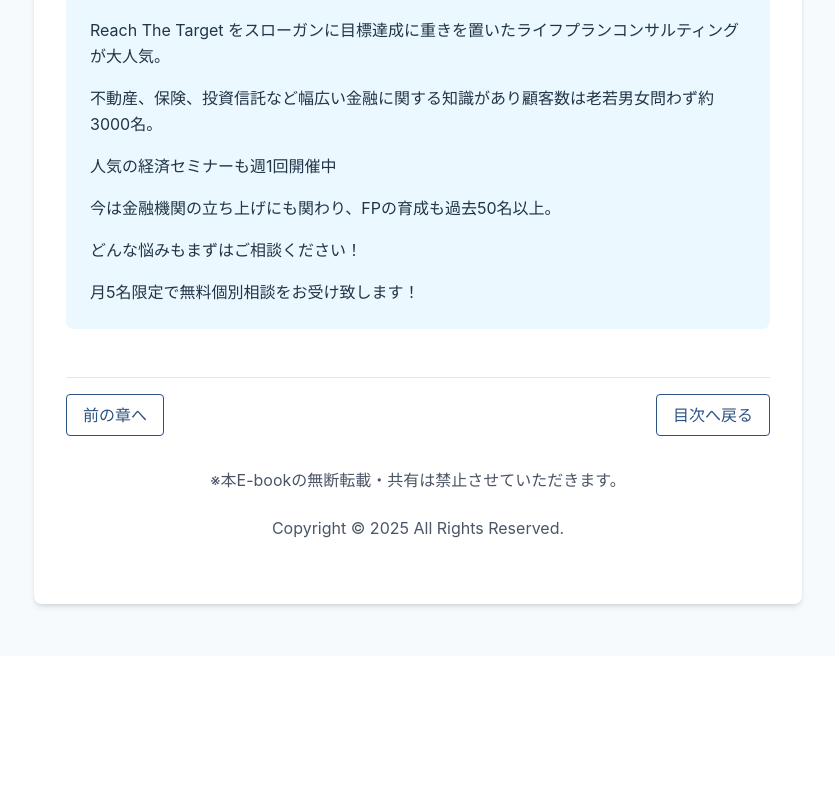
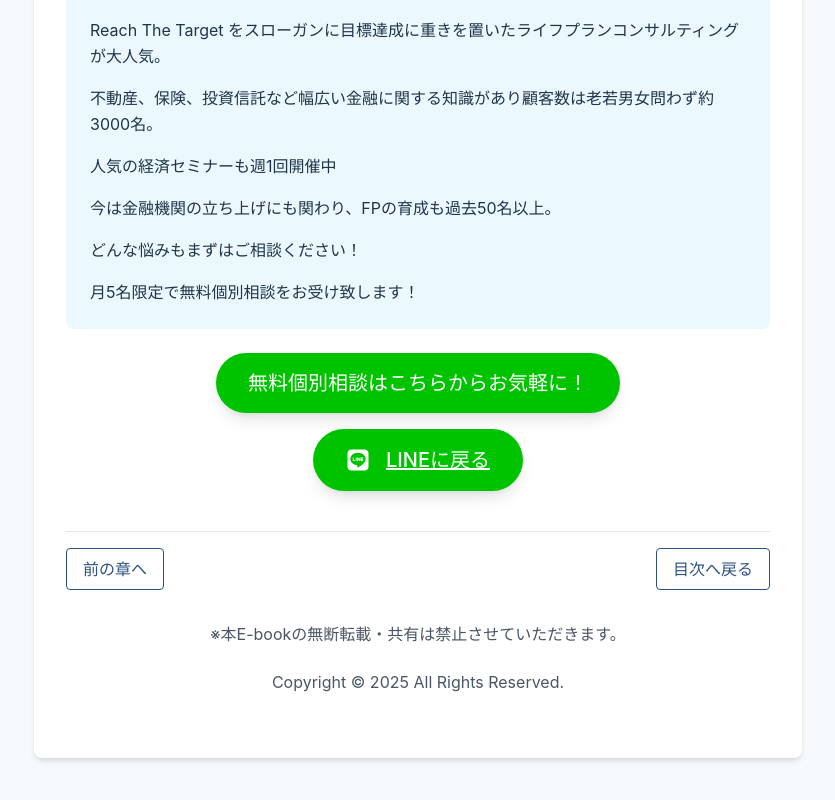
Before and after one commit to marky808/hige-LP, a React (Vite) app: page /ebook/chapter3 in a window 1280 px wide. Shown: the part 2941-3741 px from the top of the page, without its empty margins (222-1057 px from the left). Before the commit the page ends 3597 px from the top, so only its background shows below. Built offline with nearby package versions, Linux system fonts and the light colour scheme.

Commit message:
design optimize, new button and link add

```diff
--- a/src/pages/EbookChapter3.jsx
+++ b/src/pages/EbookChapter3.jsx
@@ -1,5 +1,6 @@
 import React from "react";
 import { useNavigate } from "react-router-dom";
+import { FaLine } from "react-icons/fa";
 import "../assets/css/ebook.module.css";
 
 const Chapter3 = () => {
@@ -203,7 +204,26 @@ const Chapter3 = () => {
                         </p>
                     </div>
                 </div>
-                <div className="flex justify-between mt-12 pt-4 border-t border-gray-200">
+                <div className="flex flex-col gap-4 justify-center items-center mt-6">
+                    <a
+                        href="https://www.jicoo.com/t/EGWbrqfX1y_B/e/Avza59cr"
+                        target="_blank"
+                        className="flex items-center text-center gap-x-2 !bg-[#00c300] hover:!bg-[#007700] !text-white !py-4 !px-8 !rounded-full shadow-lg !text-xl focus:!outline-none"
+                    >
+                        無料個別相談はこちらからお気軽に！
+                    </a>
+
+                    <button
+                        onClick={() => navigate("#")}
+                        className="flex items-center gap-x-2 !bg-[#00c300] hover:!bg-[#007700] text-white !py-4 !px-8 !rounded-full shadow-lg transition-transform transform hover:-translate-y-1 underline !text-xl focus:!outline-none"
+                    >
+                        <div className="mr-2 text-2xl font-bold">
+                            <FaLine />
+                        </div>
+                        LINEに戻る
+                    </button>
+                </div>
+                <div className="flex justify-between items-center mt-10 pt-4 border-t border-gray-200">
                     <a
                         onClick={goToChapter2}
                         className="!text-[#2c5282] border border-[#2c5282] rounded px-4 py-2 hover:bg-[#2c5282] hover:!text-white cursor-pointer"
@@ -218,8 +238,12 @@ const Chapter3 = () => {
                     </a>
                 </div>
                 <footer className="text-center py-6 md:py-8 text-gray-600 text-sm">
-                    <p className="text-base">※本E-bookの無断転載・共有は禁止させていただきます。</p>
-                    <p className="text-base mt-6">Copyright © 2025 All Rights Reserved.</p>
+                    <p className="text-base">
+                        ※本E-bookの無断転載・共有は禁止させていただきます。
+                    </p>
+                    <p className="text-base mt-6">
+                        Copyright © 2025 All Rights Reserved.
+                    </p>
                 </footer>
             </div>
         </div>
--- a/src/pages/PersonalRisk.jsx
+++ b/src/pages/PersonalRisk.jsx
@@ -61,7 +61,7 @@ const PersonalRisk = () => {
           {/* CTA Button */}
           <button
             onClick={() => navigate("/personal-risk/quiz")}
-            className="!bg-[#00c300] text-white font-semibold !py-4 !px-8 !rounded-full shadow-lg hover:bg-[#009900] transition-all focus:!outline-none animated"
+            className="!bg-[#00c300]  text-white font-semibold !py-4 !px-8 !rounded-full shadow-lg hover:!bg-[#009900] hover:!border-[#007700] transition-all focus:!outline-none animated"
             style={{ animationDelay: "0.6s" }}
           >
             診断を始める
--- a/src/pages/PersonalRiskResult.jsx
+++ b/src/pages/PersonalRiskResult.jsx
@@ -1,5 +1,5 @@
 import { useEffect, useState } from "react";
-import { FaLine } from "react-icons/fa";
+import { FaFileAlt, FaLine } from "react-icons/fa";
 import { useNavigate } from "react-router-dom";
 
 const PersonalRiskResult = () => {
@@ -77,12 +77,22 @@ const PersonalRiskResult = () => {
             <p className="text-lg text-gray-600 mb-4">{result.description}</p>
             <button
               onClick={() => navigate("/personal-risk")}
-              className="inline-flex items-center !bg-[#00c300] hover:!bg-[#007700] text-white !py-4 !px-8 !rounded-full shadow-lg transition-transform transform hover:-translate-y-1 underline !text-xl focus:!outline-none"
+              className="inline-flex items-center !bg-[#00c300] hover:!bg-[#007700] hover:!border-[#007700] text-white !py-4 !px-8 !rounded-full shadow-lg transition-transform transform hover:-translate-y-1 underline !text-xl focus:!outline-none"
             >
               <div className="mr-2 text-2xl font-bold">
                 <FaLine />
               </div>
               LINEに戻る
+            </button>
+            <p className="text-lg text-gray-600 mb-4 mt-4">あなたに正しい投資感覚を植え付けるE-BOOKを見てみましょう！</p>
+            <button
+              onClick={() => navigate("/ebook")}
+              className="inline-flex items-center !bg-[#00c300] hover:!bg-[#007700] hover:!border-[#007700] text-white !py-4 !px-8 !rounded-full shadow-lg !text-xl focus:!outline-none"
+            >
+              <div className="mr-2 text-2xl font-bold">
+                <FaFileAlt />
+              </div>
+              E-BOOK
             </button>
           </div>
         )}
--- a/src/pages/PersonalType.jsx
+++ b/src/pages/PersonalType.jsx
@@ -66,7 +66,7 @@ const PersonalType = () => {
           {/* CTA Button */}
           <button
             onClick={() => navigate("/personal-type/quiz")}
-            className="!bg-[#00c300] text-white font-semibold !py-4 !px-8 !rounded-full shadow-lg hover:bg-[#009900] transition-all focus:!outline-none animated"
+            className="!bg-[#00c300] text-white font-semibold !py-4 !px-8 !rounded-full shadow-lg hover:!bg-[#009900] hover:!border-[#007700] transition-all focus:!outline-none animated"
             style={{ animationDelay: "0.6s" }}
           >
             診断を始める
--- a/src/pages/PersonalTypeResult.jsx
+++ b/src/pages/PersonalTypeResult.jsx
@@ -1,5 +1,5 @@
 import { useEffect, useState } from "react";
-import { FaLine } from "react-icons/fa";
+import { FaFileAlt, FaLine } from "react-icons/fa";
 import { useNavigate } from "react-router-dom";
 import { PersonalTypes } from "./PersonalTypes";
 import { title } from "motion/react-client";
@@ -128,12 +128,22 @@ const PersonalTypePageResult = () => {
             <p className="text-gray-600 mb-4">{result.investment}</p>
             <button
               onClick={() => navigate("/personal-type")}
-              className="inline-flex items-center !bg-[#00c300] hover:!bg-[#007700] text-white !py-4 !px-8 !rounded-full shadow-lg transition-transform transform hover:-translate-y-1 underline !text-xl focus:!outline-none"
+              className="inline-flex items-center !bg-[#00c300] hover:!bg-[#007700] hover:!border-[#007700] text-white !py-4 !px-8 !rounded-full shadow-lg transition-transform transform hover:-translate-y-1 underline !text-xl focus:!outline-none"
             >
               <div className="mr-2 text-2xl font-bold">
                 <FaLine />
               </div>
               LINEに戻る
+            </button>
+            <p className="text-lg text-gray-600 mb-4 mt-4">あなたに正しい投資感覚を植え付けるE-BOOKを見てみましょう！</p>
+              <button
+                onClick={() => navigate("/ebook")}
+                className="inline-flex items-center !bg-[#00c300] hover:!bg-[#007700] hover:!border-[#007700] text-white !py-4 !px-8 !rounded-full shadow-lg !text-xl focus:!outline-none"
+              >
+                <div className="mr-2 text-2xl font-bold">
+                  <FaFileAlt />
+                </div>
+                E-BOOK
             </button>
           </div>
         )}
```
